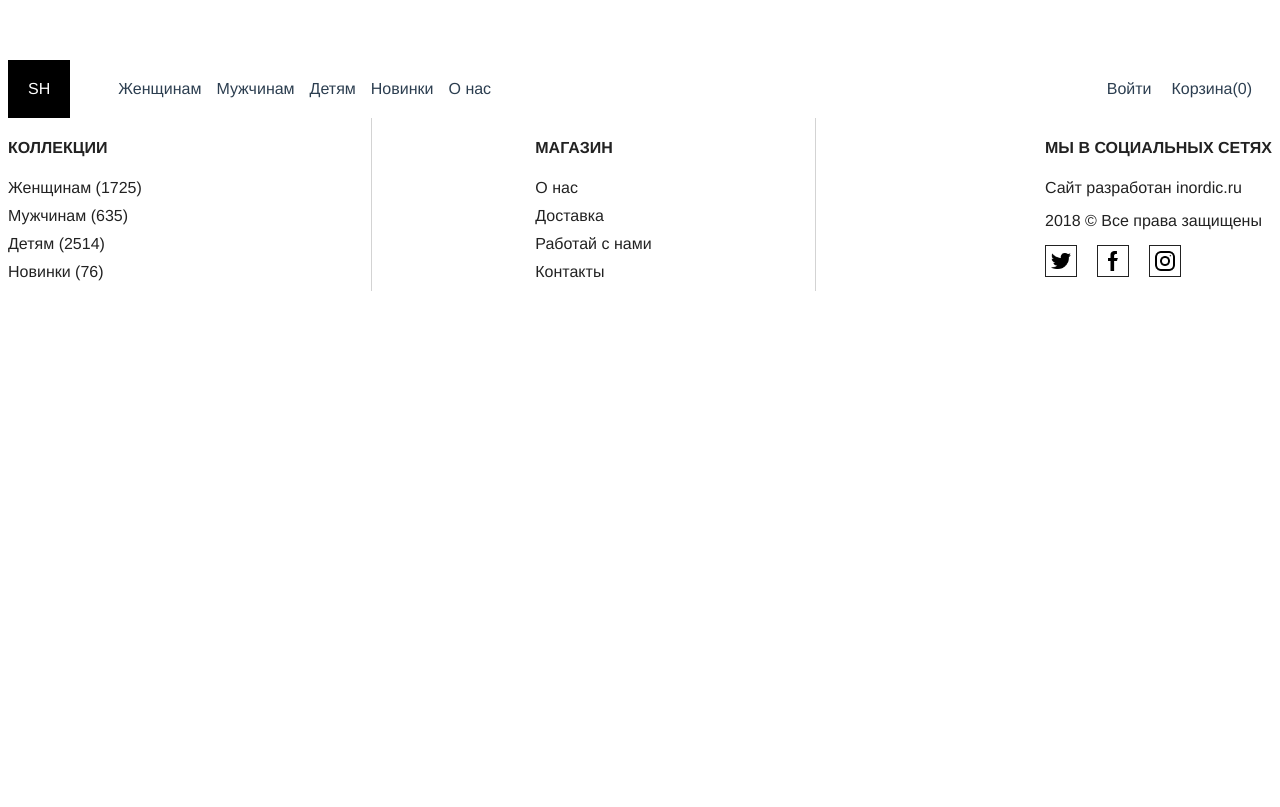
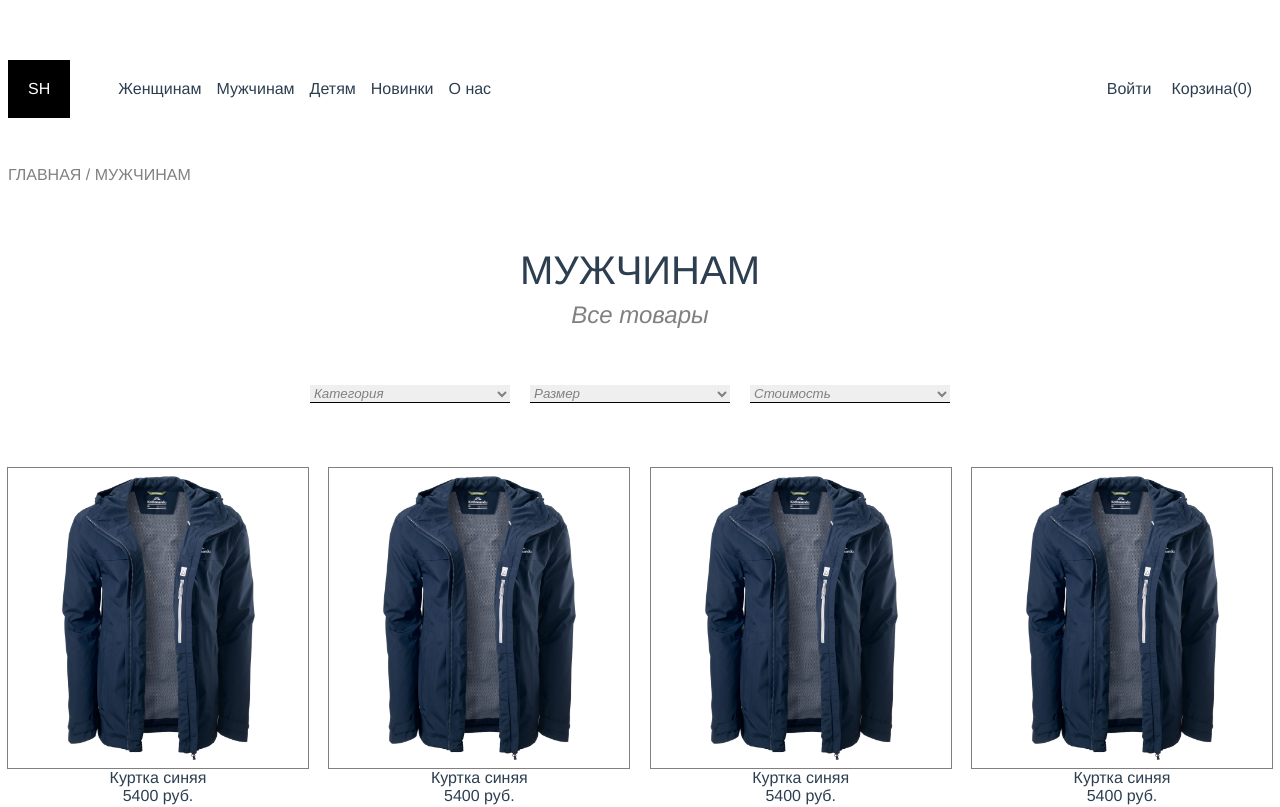
Before and after one commit to dflt-bit/shop-vue, a Vue app in the folder shop/: page /#/category/1 in a window 1280 px wide. Shown: the top 807 px of the page. Built offline with nearby package versions, Linux system fonts and the light colour scheme.

Commit message:
+component CategoryTop for 03category_men

```diff
--- a/shop/src/App.vue
+++ b/shop/src/App.vue
@@ -21,7 +21,7 @@
   font-family: 'Avenir', Helvetica, Arial, sans-serif;
   -webkit-font-smoothing: antialiased;
   -moz-osx-font-smoothing: grayscale;
-  text-align: center;
+  /* text-align: center; */
   color: #2c3e50;
   margin-top: 60px;
 }
--- a/shop/src/components/Category.vue
+++ b/shop/src/components/Category.vue
@@ -1,16 +1,31 @@
 <template>
     <div class="category">
         {{ this.id }}
+
+        <span>Главная / Мужчинам</span>
+        <CategoryTop></CategoryTop>
+        <CategoryGoods></CategoryGoods>
+
     </div>
 </template>
 
 <script>
+    import CategoryTop from './CategoryTop';
+    import CategoryGoods from './CategoryGoods';
     export default {
         name: "Category",
-        props: ['id']
+        props: ['id'],
+        components: {CategoryTop,CategoryGoods}
     }
 </script>
 
 <style scoped>
-
+    div.category{
+        /* display: flex; */
+        padding: 3rem 0;
+    }
+    div.category > span{
+        text-transform: uppercase;
+        color: grey;
+    }
 </style>
--- /dev/null
+++ b/shop/src/components/CategoryGoods.vue
@@ -0,0 +1,54 @@
+<template>
+    <div class="goods">
+        <div class="item">
+            <img src="../images/catalog/1.jpg" alt=""/>
+            <span>Куртка синяя</span>
+            <span>5400 руб.</span>
+        </div>
+
+        <div class="item">
+            <img src="../images/catalog/1.jpg" alt=""/>
+            <span>Куртка синяя</span>
+            <span>5400 руб.</span>
+        </div>
+
+        <div class="item">
+            <img src="../images/catalog/1.jpg" alt=""/>
+            <span>Куртка синяя</span>
+            <span>5400 руб.</span>
+        </div>
+
+        <div class="item">
+            <img src="../images/catalog/1.jpg" alt=""/>
+            <span>Куртка синяя</span>
+            <span>5400 руб.</span>
+        </div>
+    </div>
+</template>
+
+<script>
+    export default {
+        name: "CategoryGoods"
+    }
+</script>
+
+<style scoped>
+    div.goods{
+        display: flex;
+        flex-wrap: wrap;
+        justify-content: space-between;
+    }
+    div.goods > div.item{
+        display: flex;
+        flex-direction: column;
+        align-items: center;
+        width: 300px;
+        height: 400px;
+        position: relative;
+    }
+    div.goods > div.item > img{
+        width: 100%;
+        height: auto;
+        border: 1px solid grey;
+    }
+</style>
--- /dev/null
+++ b/shop/src/components/CategoryTop.vue
@@ -0,0 +1,67 @@
+<template>
+    <div class="category-top">
+
+        <h2>Мужчинам</h2>
+        <h4>Все товары</h4>
+
+        <div class="options">
+            <select size="1">
+                <option disabled selected hidden>Категория</option>
+            </select>
+
+            <select size="1">
+                <option disabled selected hidden>Размер</option>
+            </select>
+
+            <select size="1">
+                <option selected hidden disabled>Стоимость</option>
+                <option>0-1000 руб.</option>
+                <option>1000-3000 руб.</option>
+                <option>3000-6000 руб.</option>
+                <option>6000-20000 руб.</option>
+            </select>
+        </div>
+    </div>
+</template>
+
+<script>
+    export default {
+        name: "CategoryTop"
+    }
+</script>
+
+<style scoped>
+    div.category-top{
+        padding: 4rem 0;
+        text-align: center;
+        display: flex;
+        flex-direction: column;
+        align-items: center;
+    }
+    h2{
+        text-transform: uppercase;
+        font-size: 2.5rem;
+        font-weight: normal;
+        margin: 0;
+    }
+    h4{
+        font-style: italic;
+        color: grey;
+        font-size: 1.5rem;
+        font-weight: normal;
+        margin: 0.5rem;;
+    }
+
+    div.options{
+        display: flex;
+        margin-top: 3rem;
+    }
+    div.options > select{
+        width: 200px;
+        font-style: italic;
+        color: grey;
+        border: none;
+        border-bottom: 1px solid black;
+        margin-right: 20px;
+    }
+</style>
--- a/shop/src/components/Goodsitem.vue
+++ b/shop/src/components/Goodsitem.vue
@@ -15,7 +15,7 @@
 
 <script>
     export default {
-        name: "GoodsItem",
+        name: "Goodsitem",
         props: ['item', 'classProp'],
         methods: {
             goToCategory(){
@@ -57,6 +57,7 @@
     .description{
         font-style: italic;
         color: white;
+        text-align: center;
     }
     .item{
         width: 25%;
--- a/shop/src/components/Subscribe.vue
+++ b/shop/src/components/Subscribe.vue
@@ -51,6 +51,7 @@
 <style scoped>
     div.subscribe{
         padding: 10rem 0 10rem 0;
+        text-align: center;
     }
     h2{
         text-transform: uppercase;
```
